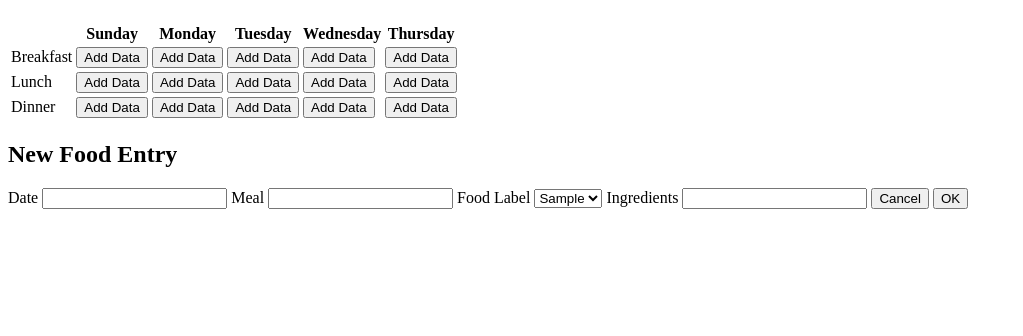
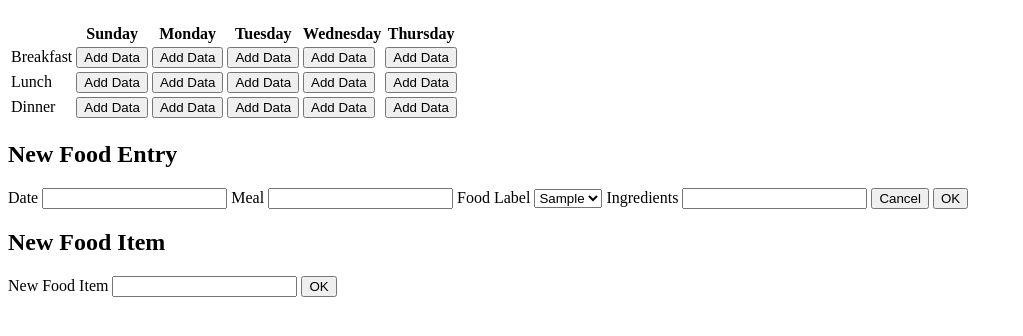
Before and after one commit to sailcali/kiowa-monitor-API, a Flask app: page /food/schedule in a window 1280 px wide. Shown: the part 87-423 px from the top of the page, without its empty margins (0-1023 px from the left). Run offline with Flask 2, Linux system fonts and the light colour scheme; tables that the repository leaves empty hold one stand-in row (values such as "Sample post"); parts of the project's set-up code (start-up, migrations or seed data) failed here and were passed over.

Commit message:
simple add food item api

```diff
--- a/app/routes.py
+++ b/app/routes.py
@@ -218,6 +218,14 @@ def change_landscape_state():
     db.session.commit()
     return jsonify(new_entry.time_on), 201
 
+@api_bp.route("/food", methods=["POST"])
+def food_tables():
+    new_food = Food(food=request.form.get('new_food'))
+    db.session.add(new_food)
+    db.session.commit()
+    return redirect(url_for('food_bp.get_food_schedule'))
+
+
 @food_bp.route("/schedule", methods=['GET', 'POST'])
 def get_food_schedule():
     if request.method == "GET":
--- a/app/templates/weekly_food.html
+++ b/app/templates/weekly_food.html
@@ -50,6 +50,14 @@
                 <input type="submit" value="OK" class="button button-white" id="ok-button">
             </form>
         </section>
+        <section id="newFoodItemForm">
+            <h2>New Food Item</h2>
+            <form id="newFoodForm" method="POST" action="/api/food">
+                <label for="new_food">New Food Item</label>
+                <input type="text" id="new_food" name="new_food"></input>
+                <input type="submit" value="OK" id="new_food_ok">
+            </form>
+        </section>
     </main>
     <script type="module" src="{{ url_for('static', filename='js/weekly_food.js') }}"></script>
 </body>
```
